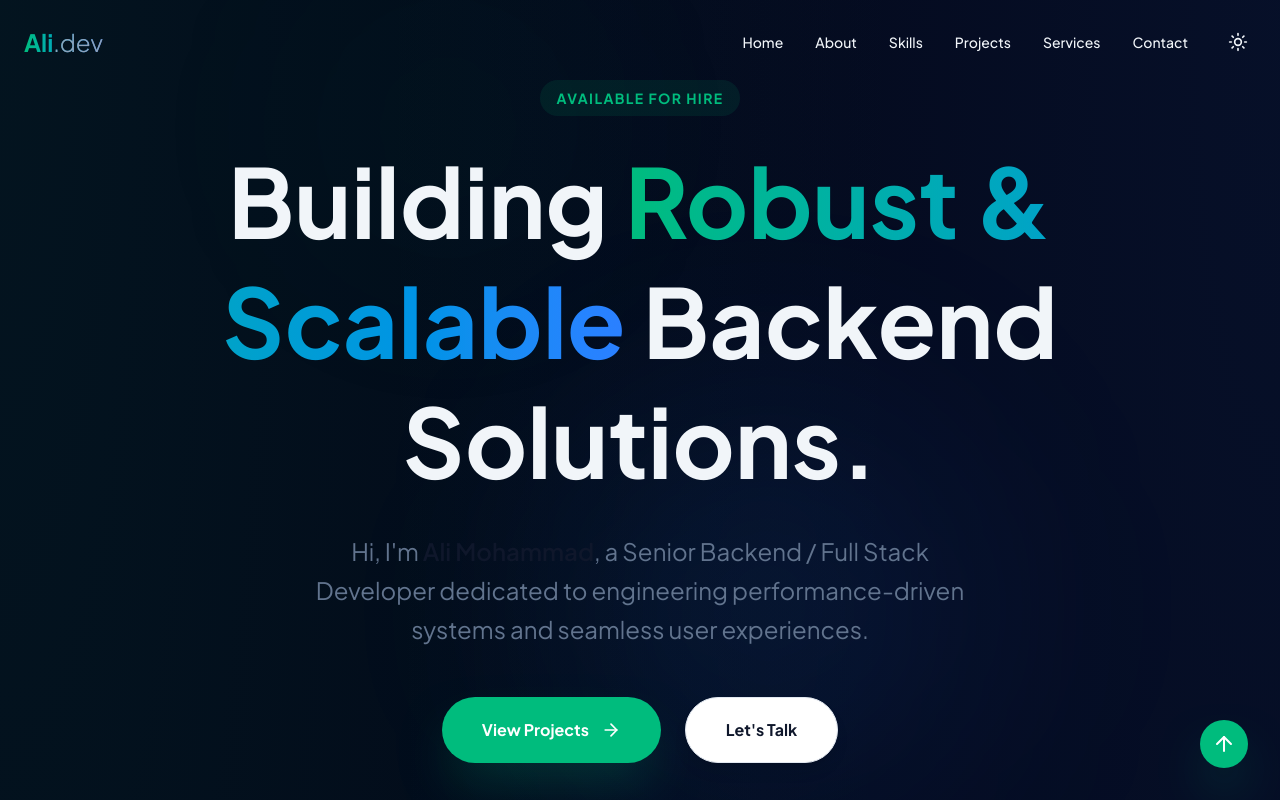
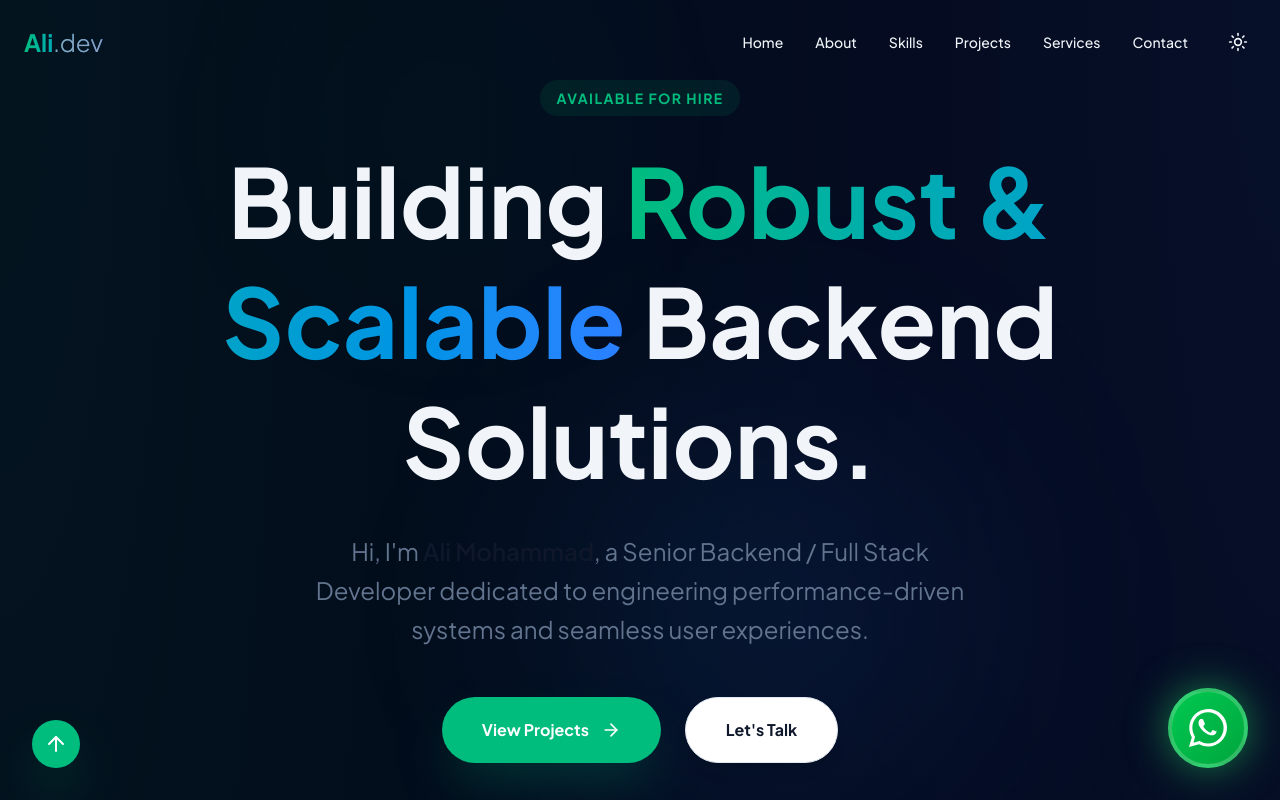
Before and after one commit to AliMohammadDev/my-portfolio, a React (Vite) app: page / in a window 1280 px wide. Shown: the top 800 px of the page. Built offline with nearby package versions, Linux system fonts and the light colour scheme.

Commit message:
edit in app and refactor

```diff
--- a/src/App.tsx
+++ b/src/App.tsx
@@ -782,10 +782,35 @@ export default function App() {
         </div>
       </footer>
 
+      {/* WhatsApp Floating Button */}
+      <a
+        href="https://wa.me/963951548685"
+        target="_blank"
+        rel="noopener noreferrer"
+        className="fixed bottom-8 right-8 z-50 group"
+      >
+        {/* Pulse Rings */}
+        <span className="absolute inset-0 rounded-full bg-green-500 animate-ping opacity-30"></span>
+        <span className="absolute inset-0 rounded-full bg-green-400 animate-pulse opacity-40"></span>
+
+        {/* Main Button */}
+        <div className="relative w-20 h-20 bg-gradient-to-br from-green-500 to-green-600 hover:from-green-400 hover:to-green-500 text-white rounded-full flex items-center justify-center shadow-[0_0_40px_rgba(34,197,94,0.6)] hover:scale-110 transition-all duration-300 border-4 border-white/20 backdrop-blur-xl">
+          <svg
+            xmlns="http://www.w3.org/2000/svg"
+            width="38"
+            height="38"
+            viewBox="0 0 24 24"
+            fill="currentColor"
+          >
+            <path d="M20.52 3.48A11.91 11.91 0 0 0 12.06 0C5.52 0 .18 5.34.18 11.88c0 2.1.54 4.14 1.62 5.94L0 24l6.36-1.68a11.8 11.8 0 0 0 5.7 1.44h.06c6.54 0 11.88-5.34 11.88-11.88 0-3.18-1.26-6.18-3.48-8.4Zm-8.46 18.3h-.06a9.9 9.9 0 0 1-5.04-1.38l-.36-.18-3.78 1.02 1.02-3.66-.24-.36a9.8 9.8 0 0 1-1.5-5.22c0-5.46 4.44-9.9 9.9-9.9 2.64 0 5.1 1.02 6.96 2.88a9.8 9.8 0 0 1 2.88 6.96c0 5.46-4.44 9.9-9.9 9.9Zm5.46-7.38c-.3-.18-1.8-.9-2.1-1.02-.3-.12-.48-.18-.72.18-.18.3-.72 1.02-.9 1.2-.18.18-.3.24-.6.06-.3-.18-1.26-.48-2.4-1.56-.9-.78-1.5-1.74-1.68-2.04-.18-.3 0-.42.12-.6.12-.12.3-.3.42-.48.12-.18.18-.3.3-.48.12-.18.06-.36 0-.54-.06-.18-.72-1.74-.96-2.34-.24-.6-.54-.54-.72-.54h-.6c-.18 0-.48.06-.72.3-.24.24-.96.96-.96 2.34s.96 2.7 1.08 2.88c.12.18 1.92 2.94 4.68 4.14.66.3 1.2.48 1.62.6.66.18 1.26.18 1.74.12.54-.06 1.8-.72 2.04-1.44.24-.72.24-1.32.18-1.44-.06-.12-.24-.18-.54-.36Z" />
+          </svg>
+        </div>
+      </a>
+
       {/* Scroll to Top */}
       <button
         onClick={() => window.scrollTo({ top: 0, behavior: 'smooth' })}
-        className="fixed bottom-8 right-8 w-12 h-12 bg-emerald-500 text-white rounded-full flex items-center justify-center shadow-2xl shadow-emerald-500/50 hover:-translate-y-2 transition-all transition-duration-300 z-50 active:scale-90"
+        className="fixed bottom-8 left-8 w-12 h-12 bg-emerald-500 text-white rounded-full flex items-center justify-center shadow-2xl shadow-emerald-500/50 hover:-translate-y-2 transition-all transition-duration-300 z-50 active:scale-90"
       >
         <ArrowUp size={24} />
       </button>
```
Also changed, not shown: 2 other files (tests, documents, lock files or other folders).
